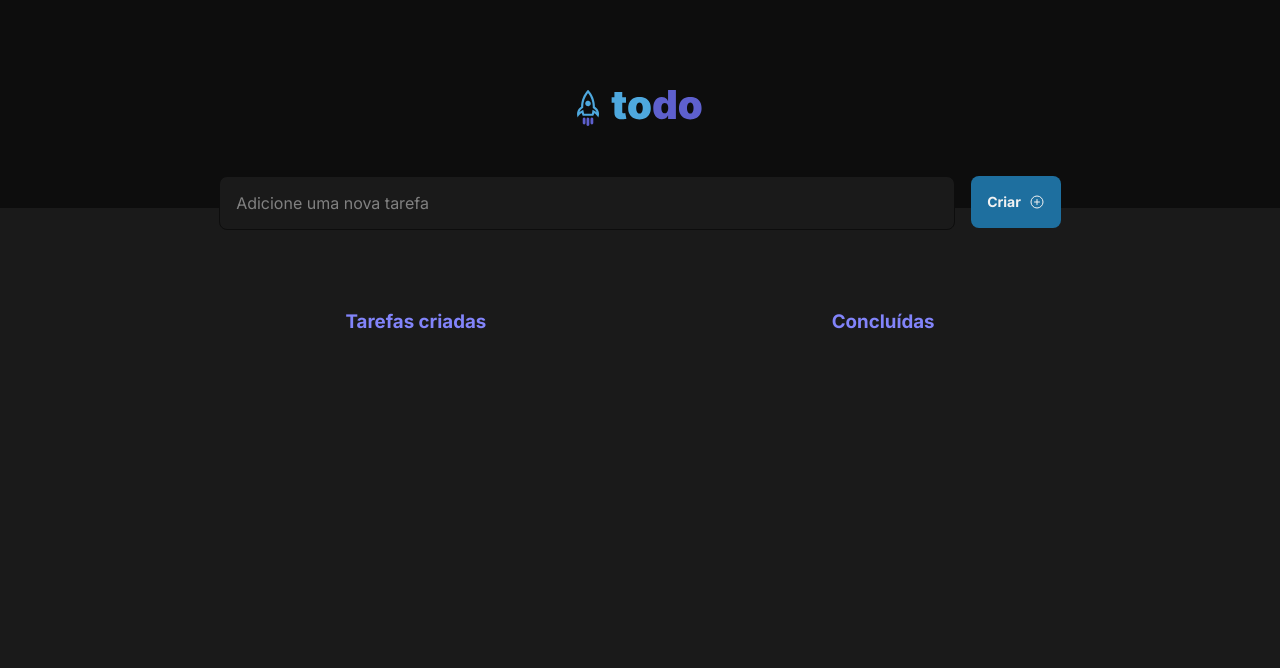
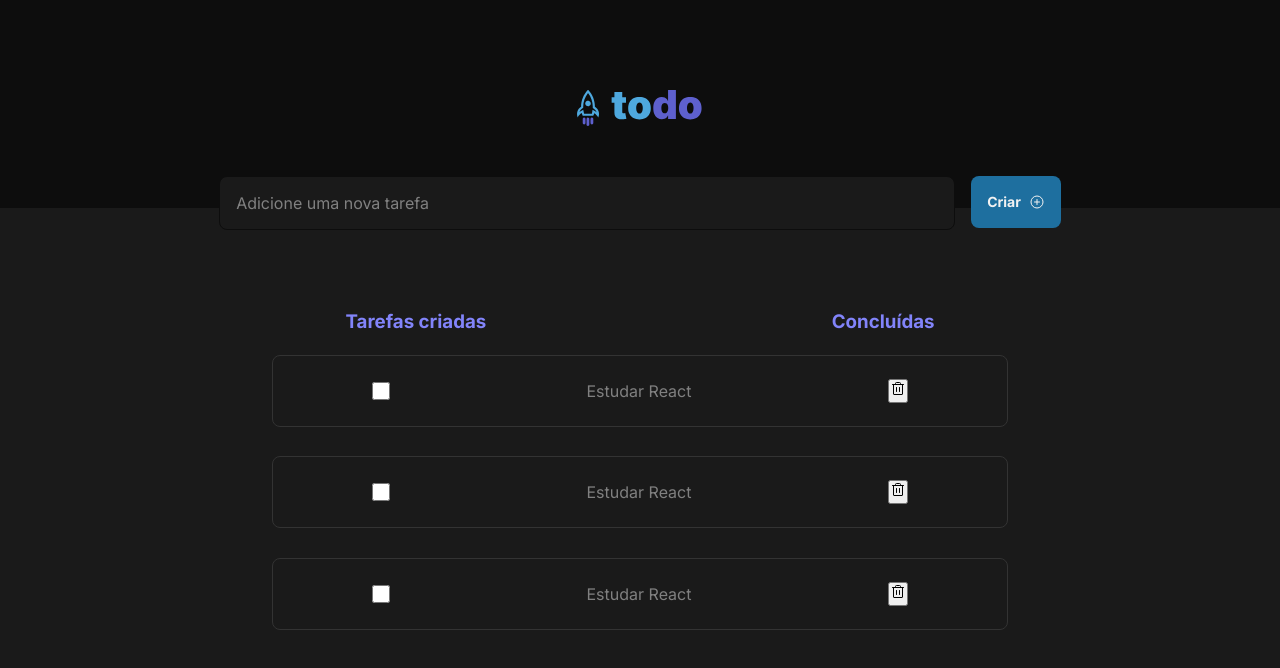
Before and after one commit to souzalipe/Todoo-Rocket, a React (Vite) app in the folder Todoo-Rocket/: page / in a window 1280 px wide. Shown: the top 668 px of the page. Built offline with nearby package versions, Linux system fonts and the light colour scheme.

Commit message:
adiciona componente Task e integra ao App

```diff
--- a/Todoo-Rocket/src/App.jsx
+++ b/Todoo-Rocket/src/App.jsx
@@ -2,6 +2,7 @@ import { Button } from "./components/Button";
 import { Header } from "./components/Header";
 import { Input } from "./components/Input";
 import { Post } from "./components/Post";
+import { Task } from "./components/Task";
 
 import "./styles/global.css";
 
@@ -30,14 +31,14 @@ function App() {
         <Header />
       </div>
       <main>
-        {/* {tasks.map((task) => {
-          return (
-
-          );
-        })} */}
         <div>
           <Post />
         </div>
+        {tasks.map((task) => {  /*aqui vou retornar o componente Task */
+          return (
+            <Task/>
+          );
+        })}
       </main>
     </main>
   );
--- /dev/null
+++ b/Todoo-Rocket/src/components/Task.jsx
@@ -0,0 +1,22 @@
+import React from "react";
+import style from "../styles/task.module.css";
+
+import { Trash } from "phosphor-react";
+
+export function Task() {
+    return (
+        <div className={style.conteiner}>
+            <div className={style.content}>
+                <input
+                    type="checkbox"
+                    className={style.checkbox}
+                />
+                <p>Estudar React</p>
+                <button>
+                    <Trash size={16} />
+                </button>
+            </div>
+
+        </div>
+    );
+}
--- /dev/null
+++ b/Todoo-Rocket/src/styles/Task.module.css
@@ -0,0 +1,52 @@
+.conteiner {
+    display: flex;
+    align-items: center;
+    justify-content: center;
+    padding: 0.5rem 1rem;  /* so se aplica a vertical e horizontal  */
+    margin-top: 0.85rem;
+}
+
+.content {
+    display: flex;
+    align-items: center;
+    justify-content: space-around;
+    background: var(--gray-500);
+    border: 1px solid var(--gray-400);
+    width: 46rem;
+    height: 4.5rem;
+    border-radius: 8px;
+}
+
+.container label input[type='checkbox'] {
+    display: none;
+}
+
+.checkbox {
+    border-radius: 100%;
+    height: 1.125rem;
+    width: 1.125rem;
+
+    transition: 0.2s all;
+
+    display: flex;
+    align-items: center;
+    justify-content: center;
+}
+
+.checkbox-unchecked {
+    border: 2px solid var(--blue);
+}
+
+.checkbox-unchecked:hover {
+    background-color: rgba(30, 111, 159, 0.2);
+}
+
+.checkbox-checked {
+    border: 2px solid var(--purple-dark);
+    background-color: var(--purple-dark);
+}
+
+.checkbox-checked:hover {
+    border: 2px solid var(--purple);
+    background-color: var(--purple);
+}
```
